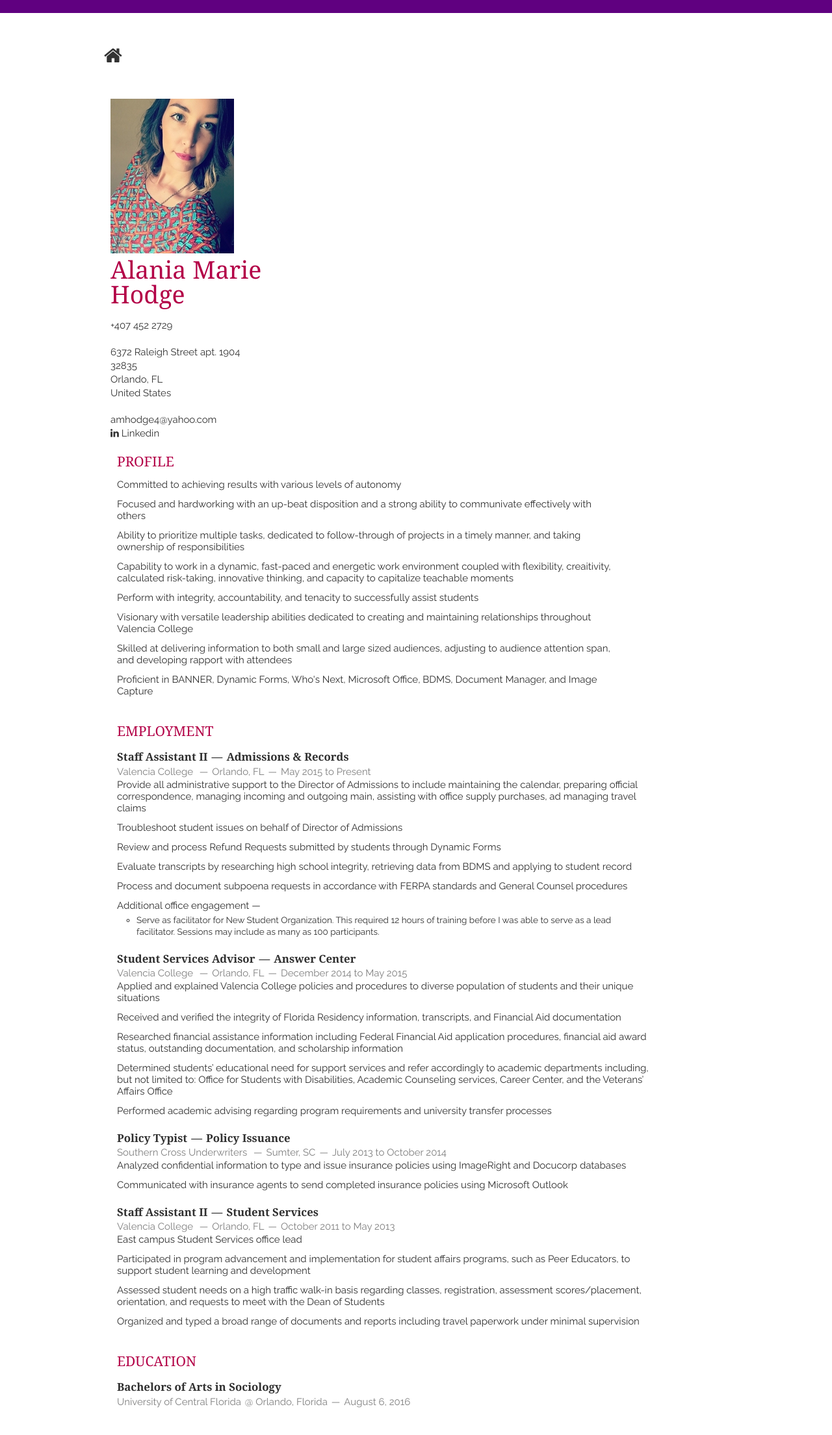
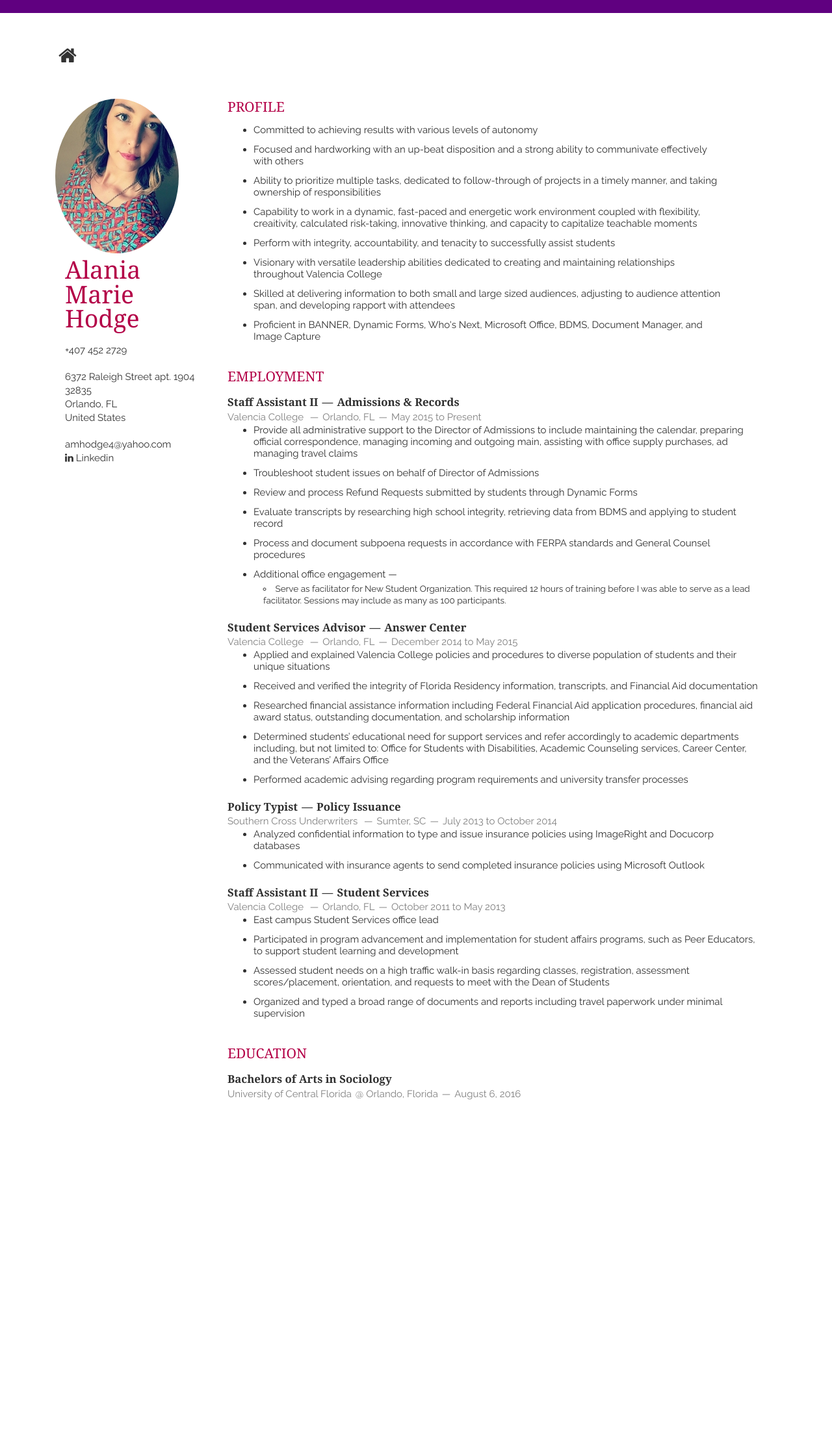
Before and after one commit to alaniahodge/alaniahodge.github.io, a Jekyll site: the page built from resume.html, in a window 1280 px wide. Shown: the whole page at 65% size. Built offline with Jekyll 4.4.1, drawn with Linux system fonts in a browser that asks for light colours; nearby versions of some CDN libraries; after the commit the page ends 1735 px from its top, so only the background shows below that.

Commit message:
fixed various css issues related to width and unordered lists

```diff
--- a/static/css/base.css
+++ b/static/css/base.css
@@ -77,6 +77,7 @@
 	p { margin: 0 0 20px 0; }
 	p img { margin: 0; }
 	p.lead { font-size: 21px; line-height: 27px; color: #777;  }
+	p.tab { margin-left:40px; }
 
 	em { font-style: italic; }
 	strong { font-weight: bold; color: #333; }
@@ -102,19 +103,21 @@
 /* #Lists
 ================================================== */
 	ul, ol { margin-bottom: 20px; }
-	ul { list-style: none outside; }
+	ul { list-style: disc outside; }
 	ol { list-style: decimal; }
 	ol, ul.square, ul.circle, ul.disc { margin-left: 30px; }
 	ul.square { list-style: square outside; }
-	ul.circle { list-style: circle outside; }
+	ul.circle { list-style: circle inside; margin-left: 15px; }
 	ul.disc { list-style: disc outside; }
 	ul ul, ul ol,
 	ol ol, ol ul { margin: 4px 0 5px 30px; font-size: 90%;  }
 	ul ul li, ul ol li,
 	ol ol li, ol ul li { margin-bottom: 6px; }
-	li { line-height: 18px; margin-bottom: 12px; }
+	li { line-height: 18px; margin-left: 40px; margin-bottom: 12px; }
 	ul.large li { line-height: 21px; }
 	li p { line-height: 21px; }
+        ul li.extra { margin-left: 0px; }
+
 
 /* #Images
 ================================================== */
--- a/static/css/layout.css
+++ b/static/css/layout.css
@@ -30,6 +30,12 @@ a:hover, a:focus {
 
 p, address {
     margin-bottom: 0;
+}
+
+.img-circle {
+    position: relative;
+    left: -15px;
+    border-radius: 50%;
 }
 
 .me {
--- a/static/css/skeleton.css
+++ b/static/css/skeleton.css
@@ -21,7 +21,7 @@
 /* #Base 960 Grid
 ================================================== */
 
-    .container                                  { position: relative; width: 960px; margin: 0 auto; padding: 0; }
+    .container                                  { position: relative; width: 1100px; margin: 0 auto; padding: 0; }
     .container .column,
     .container .columns                         { float: left; display: inline; margin-left: 10px; margin-right: 10px; }
     .row                                        { margin-bottom: 20px; }
@@ -35,8 +35,8 @@
     .container .one.columns                     { width: 40px;  }
     .container .two.columns                     { width: 100px; }
     .container .three.columns                   { width: 160px; }
-    .container .four.columns                    { width: 220px; }
-    .container .five.columns                    { width: 280px; }
+    .container .four.columns                    { width: 200px; }
+    .container .five.columns                    { width: 220px; }
     .container .six.columns                     { width: 340px; }
     .container .seven.columns                   { width: 400px; }
     .container .eight.columns                   { width: 460px; }
```
